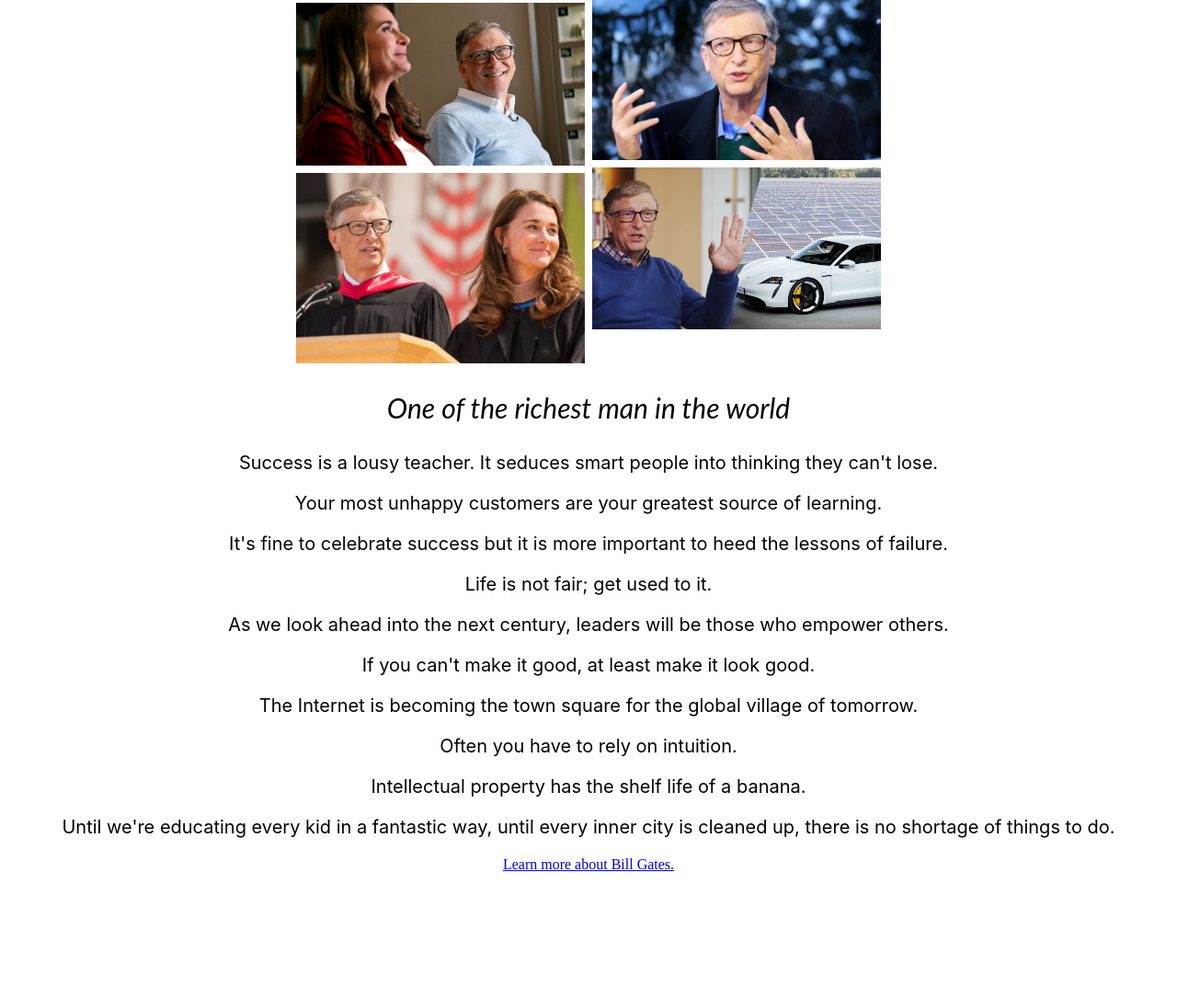
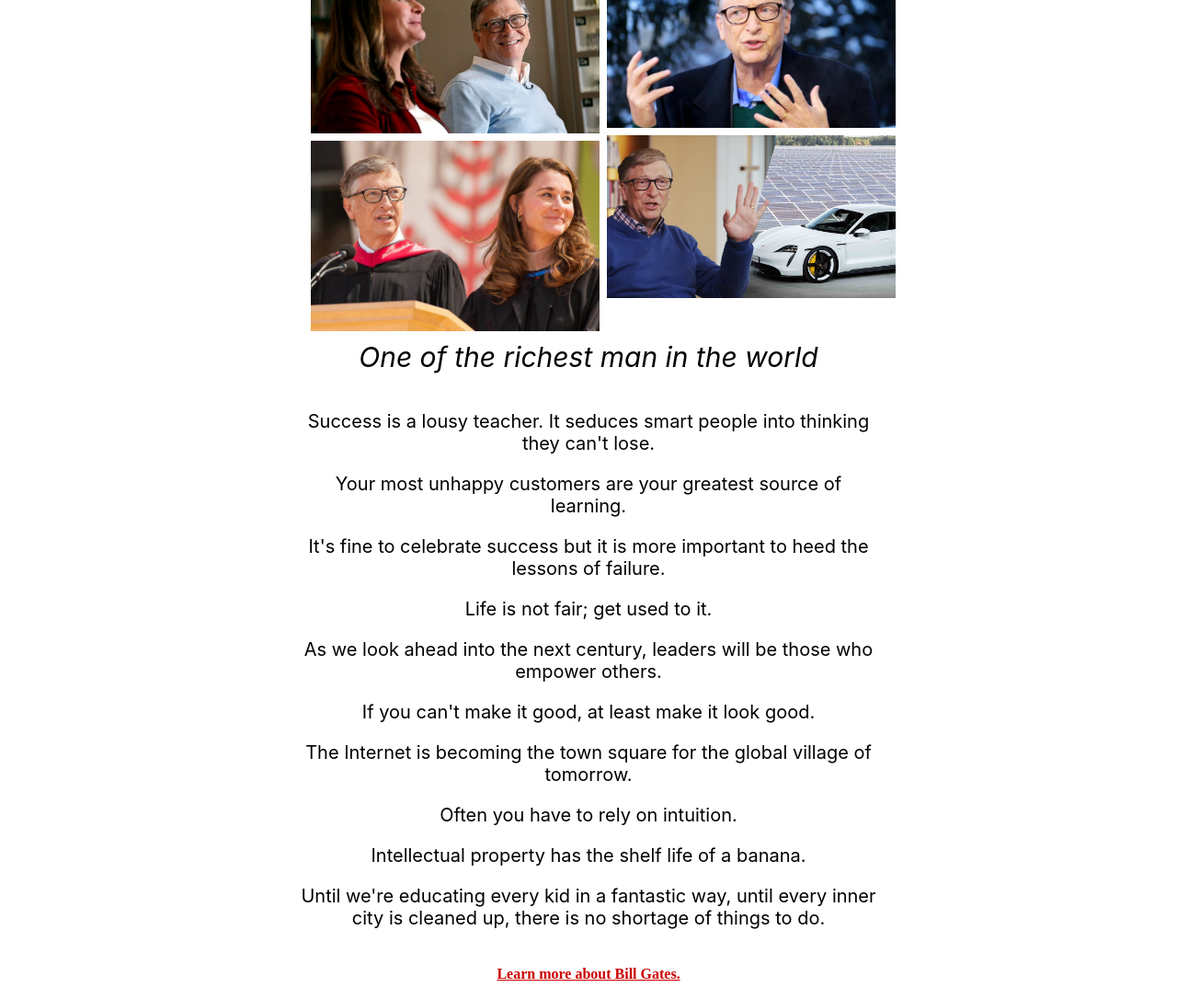
Before and after one commit to 17marss/Bill-Gates-tribute-page, a plain HTML site: page index.html in a window 1280 px wide. Shown: the part 541-1627 px from the top of the page at 92% size. Before the commit the page ends 1498 px from the top, so only its background shows below. Drawn offline with Linux system fonts and the light colour scheme.

Commit message:
Add optimized files

```diff
--- a/css/tribute.css
+++ b/css/tribute.css
@@ -2,7 +2,6 @@
     display: flex;
     flex-wrap: wrap;
     padding: 0 4px;
-    justify-content: center;
   }
 
   /* Create four equal columns that sits next to each other */
@@ -33,20 +32,32 @@
       max-width: 100%;
     }
   }
-#title {
-    font-size: 50px;
-    font-family: Lato;
+
+  #tribute-link {
+    color: #CC0000;
+    font-weight: bold;
   }
+
+  #image {
+    max-width: 500px;
+    display: block;
+  }
+
   #img-caption {
     font-size: 30px;
-    font-family: Lato;
+    font-family: -apple-system, BlinkMacSystemFont, 'Segoe UI', Roboto, Oxygen, Ubuntu, Cantarell, 'Open Sans', 'Helvetica Neue', sans-serif;
+  }
+
+  .center {
+    margin: auto;
+    width: 50%;
+    padding: 10px;
+    text-align: center;
   }
 #tribute-info {
     font-size: 20px;
     font-family: -apple-system, BlinkMacSystemFont, 'Segoe UI', Roboto, Oxygen, Ubuntu, Cantarell, 'Open Sans', 'Helvetica Neue', sans-serif;
 }
-#tribute-link {
+#title {
     font-family: -apple-system, BlinkMacSystemFont, 'Segoe UI', Roboto, Oxygen, Ubuntu, Cantarell, 'Open Sans', 'Helvetica Neue', sans-serif;
-    color: red;
-    font-weight: bold;
 }
--- a/index.html
+++ b/index.html
@@ -2,16 +2,14 @@
 
 <head>
     <link rel="stylesheet" type="text/css" href="css/tribute.css">
-    <style>
-
-    </style>
 </head>
 
 <body>
     <div id="main">
-         <center><h1 id="title">Bill Gates</h1></center>
-        <div id="img div">
+        <h1 id="title" class="center">Bill Gates</h1>
+        <div id="img-div">
             <div class="row">
+                <div class="column"></div>
                 <div class="column">
                     <img src="images/bill_gates_portrait.jpg" alt="Bill Gates portrait" id="image">
                     <img src="images/bill_gates_conference.jpeg" alt="Bill Gates speaking at the conference" id="image">
@@ -24,14 +22,12 @@
                     <img src="images/bill_gates_talking.jpeg" alt="Bill Gates talking" id="image">
                     <img src="images/bill_gates_taycan.jpg" alt="Bill Gates with his new porsche car" id="image">
                 </div>
+                <div class="column"></div>
             </div>
-                <center>
-                <p id="img-caption"><em>One of the richest man in the world</em></p></center>
+            <p id="img-caption" class="center"><em>One of the richest man in the world</em></p>
         </div>
     </div>
-        <div id="tribute-info">
-            <center>
-            <p>
+    <div id="tribute-info" class="center">
         <p>Success is a lousy teacher. It seduces smart people into thinking they can't lose.</p>
         <p>Your most unhappy customers are your greatest source of learning.</p>
         <p>It's fine to celebrate success but it is more important to heed the lessons of failure.</p>
@@ -43,11 +39,14 @@
         <p>Intellectual property has the shelf life of a banana.</p>
         <p>Until we're educating every kid in a fantastic way, until every inner city is cleaned up, there is no
             shortage of things to do.</p>
-            </p>
-        </center>
     </div>
-        <center><a href="https://en.wikipedia.org/wiki/Bill_Gates" target="_blank" id="tribute_link">
-            Learn more about Bill Gates.</center>
+    <div class="center">
+        <a href="https://en.wikipedia.org/wiki/Bill_Gates" target="_blank" id="tribute-link">
+            Learn more about Bill Gates.
+        </a>
+    </div>
+    </main>
 </body>
+<script src="https://cdn.freecodecamp.org/testable-projects-fcc/v1/bundle.js"></script>
 
 </html>
```
Also changed, not shown: 1 other file. Lines whose indentation alone changed are shown as unchanged.
